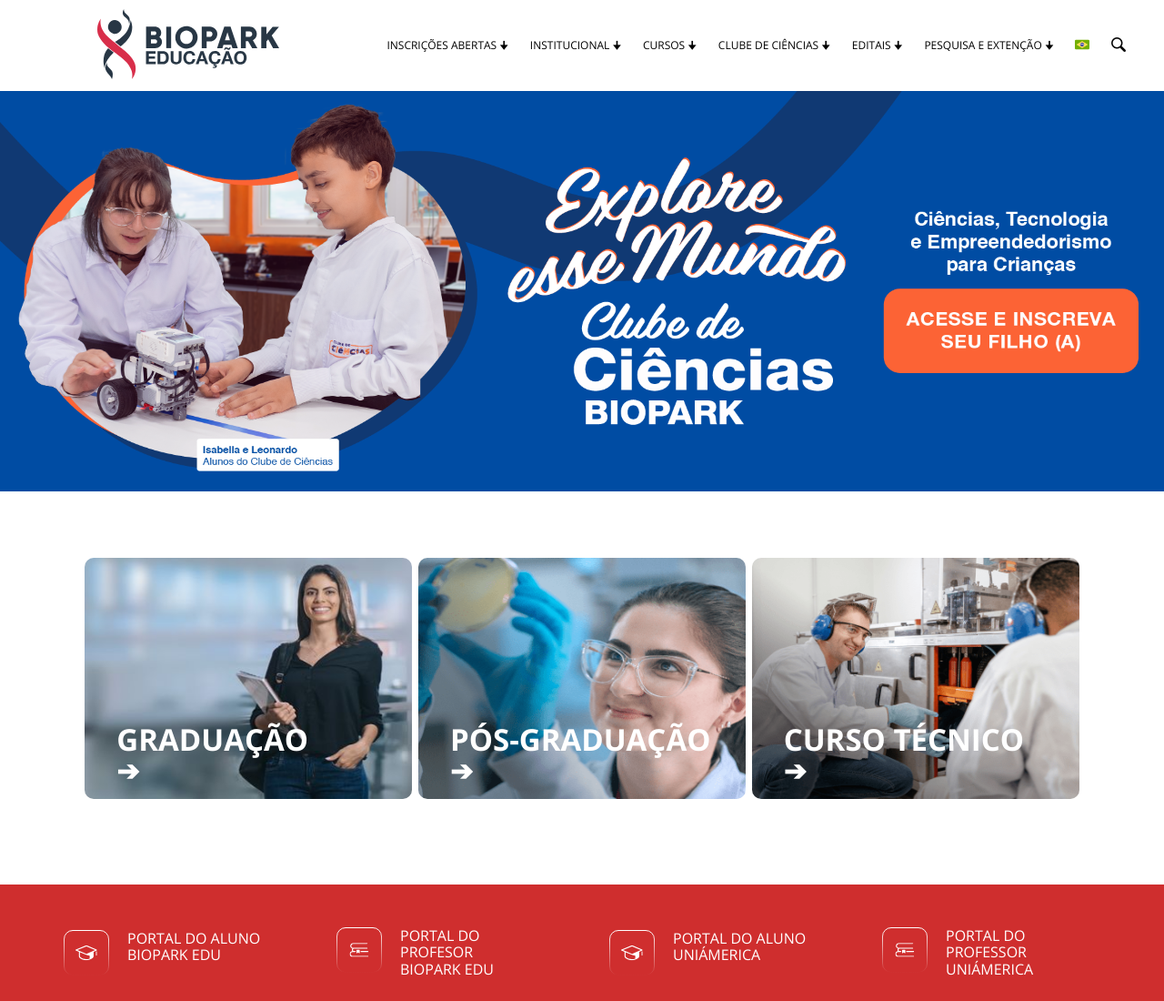
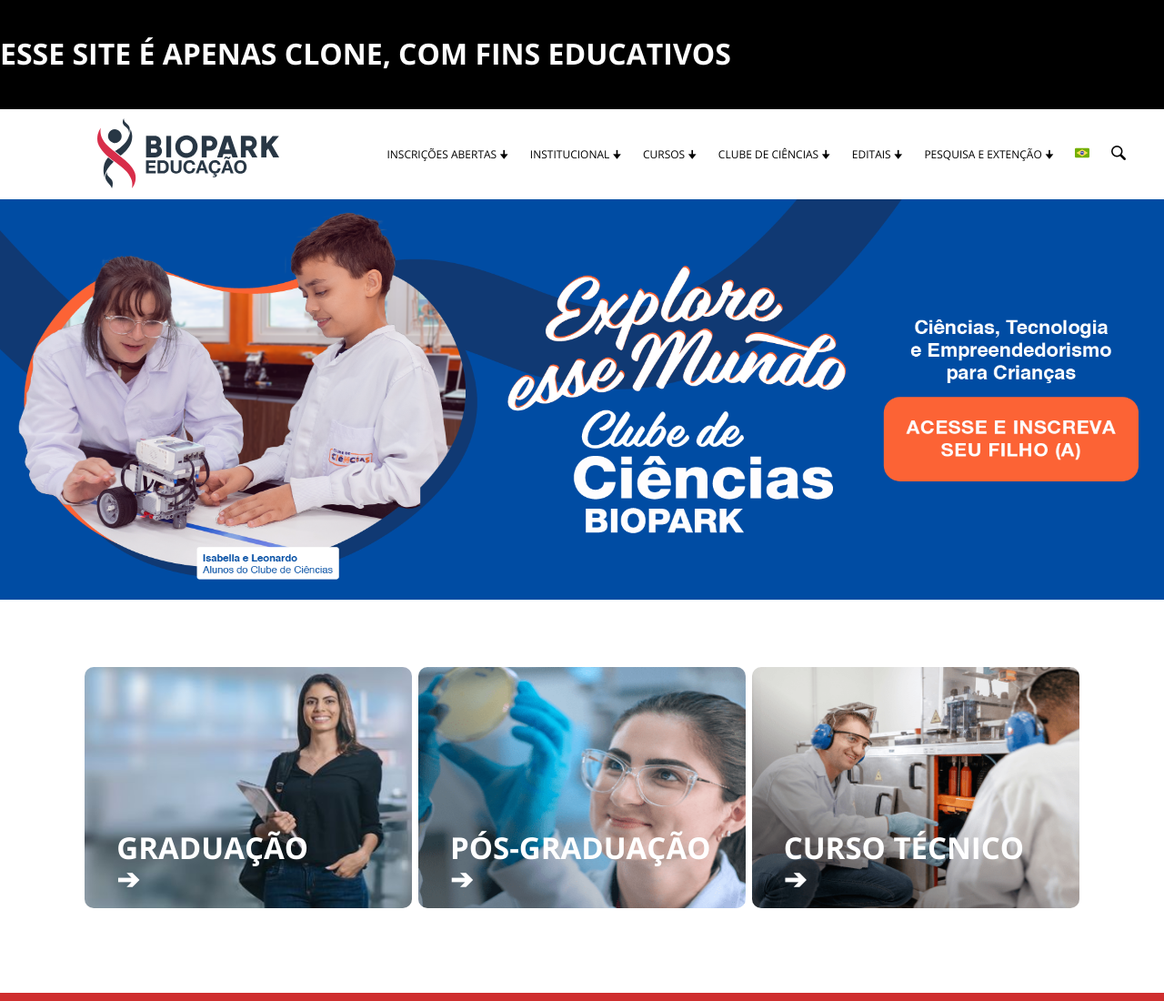
Before and after one commit to carlosbarros007/clone, a plain HTML site: page index.html in a window 1280 px wide. Shown: the top 1100 px of the page at 91% size. Drawn offline with nearby package versions, Linux system fonts and the light colour scheme; files whose address does not match are found by name.

Commit message:
atualizando

```diff
--- a/assets/cabecalho.css
+++ b/assets/cabecalho.css
@@ -1,3 +1,12 @@
+
+.clone{
+    width: 100%;
+    background-color: black;
+    color: white;
+    padding: 20px 0 20px 0;
+}
+
+
 .menu__navegação__cabecalho__lista{
 
     display: flex;
--- a/index.html
+++ b/index.html
@@ -23,6 +23,12 @@
 <body>
 
     <header>
+
+        <div class="clone">
+
+            <h1>ESSE SITE É APENAS CLONE, COM FINS EDUCATIVOS</h1>
+
+        </div>
         <nav class="menu__navegação__cabecalho">
             <ul class="menu__navegação__cabecalho__lista">
                 <li class="menu__itens__cabecalho menu__itens__cabecalho--logo"><a href="#"><img src="img/Biopark-Educacao.svg" alt="logo Biopark"></a></li>
```
